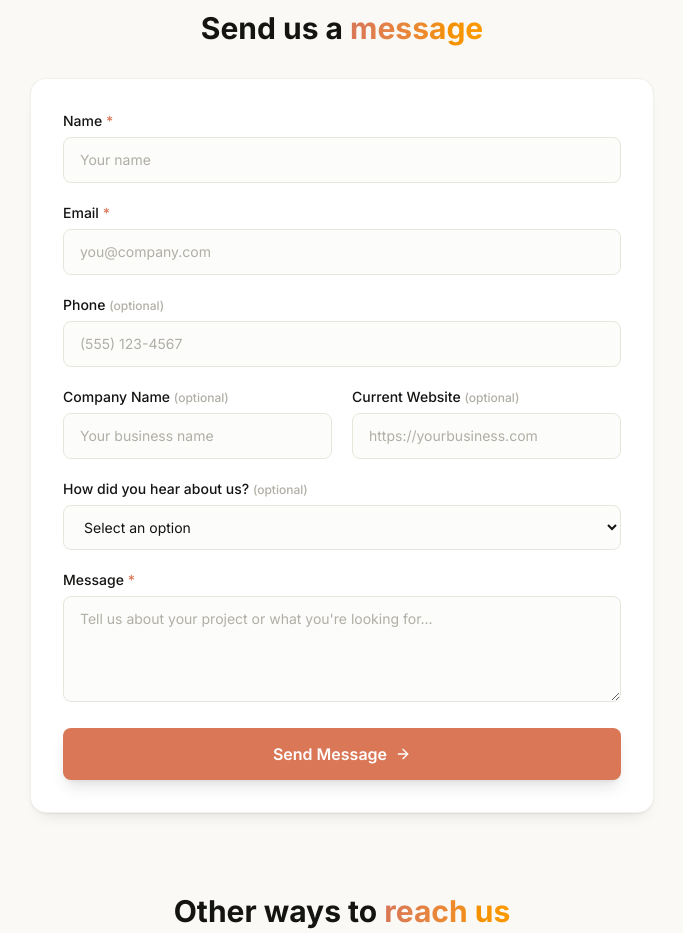
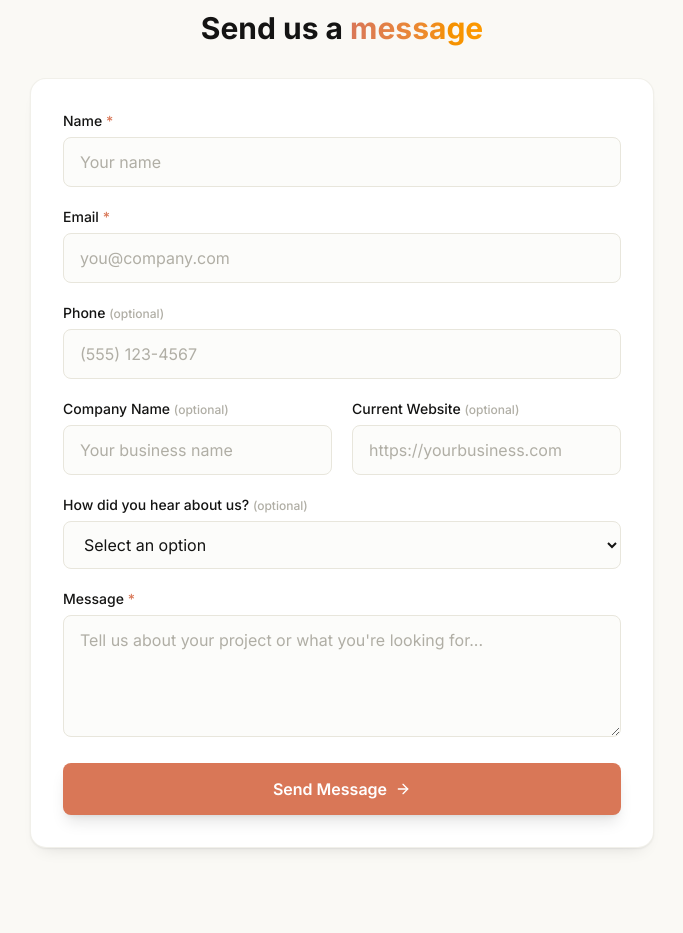
Before and after one commit to Revauri/revauri-sites, a Next.js app in the folder revauri-site/: page /contact in a window 1280 px wide. Shown: the part 520-1453 px from the top of the page, without its empty margins (298-981 px from the left). Built offline with nearby package versions, Linux system fonts and the light colour scheme.

Commit message:
Contact form

```diff
--- a/revauri-site/app/contact/contact-content.tsx
+++ b/revauri-site/app/contact/contact-content.tsx
@@ -106,7 +106,7 @@ export function ContactContent({ isSubmitted = false }: ContactContentProps) {
                       name="name"
                       required
                       placeholder="Your name"
-                      className="w-full rounded-lg border border-brand-light-gray bg-brand-cream/50 px-4 py-3 text-sm text-brand-dark placeholder:text-brand-mid-gray focus:border-brand-orange focus:outline-none focus:ring-1 focus:ring-brand-orange/50 dark:border-brand-mid-gray/20 dark:bg-brand-dark/50 dark:text-brand-cream"
+                      className="w-full rounded-lg border border-brand-light-gray bg-brand-cream/50 px-4 py-3 text-base text-brand-dark placeholder:text-brand-mid-gray focus:border-brand-orange focus:outline-none focus:ring-1 focus:ring-brand-orange/50 dark:border-brand-mid-gray/20 dark:bg-brand-dark/50 dark:text-brand-cream"
                     />
                   </div>
 
@@ -120,7 +120,7 @@ export function ContactContent({ isSubmitted = false }: ContactContentProps) {
                       name="email"
                       required
                       placeholder="you@company.com"
-                      className="w-full rounded-lg border border-brand-light-gray bg-brand-cream/50 px-4 py-3 text-sm text-brand-dark placeholder:text-brand-mid-gray focus:border-brand-orange focus:outline-none focus:ring-1 focus:ring-brand-orange/50 dark:border-brand-mid-gray/20 dark:bg-brand-dark/50 dark:text-brand-cream"
+                      className="w-full rounded-lg border border-brand-light-gray bg-brand-cream/50 px-4 py-3 text-base text-brand-dark placeholder:text-brand-mid-gray focus:border-brand-orange focus:outline-none focus:ring-1 focus:ring-brand-orange/50 dark:border-brand-mid-gray/20 dark:bg-brand-dark/50 dark:text-brand-cream"
                     />
                   </div>
 
@@ -133,7 +133,7 @@ export function ContactContent({ isSubmitted = false }: ContactContentProps) {
                       id="phone"
                       name="phone"
                       placeholder="(555) 123-4567"
-                      className="w-full rounded-lg border border-brand-light-gray bg-brand-cream/50 px-4 py-3 text-sm text-brand-dark placeholder:text-brand-mid-gray focus:border-brand-orange focus:outline-none focus:ring-1 focus:ring-brand-orange/50 dark:border-brand-mid-gray/20 dark:bg-brand-dark/50 dark:text-brand-cream"
+                      className="w-full rounded-lg border border-brand-light-gray bg-brand-cream/50 px-4 py-3 text-base text-brand-dark placeholder:text-brand-mid-gray focus:border-brand-orange focus:outline-none focus:ring-1 focus:ring-brand-orange/50 dark:border-brand-mid-gray/20 dark:bg-brand-dark/50 dark:text-brand-cream"
                     />
                   </div>
 
@@ -147,7 +147,7 @@ export function ContactContent({ isSubmitted = false }: ContactContentProps) {
                         id="company"
                         name="company"
                         placeholder="Your business name"
-                        className="w-full rounded-lg border border-brand-light-gray bg-brand-cream/50 px-4 py-3 text-sm text-brand-dark placeholder:text-brand-mid-gray focus:border-brand-orange focus:outline-none focus:ring-1 focus:ring-brand-orange/50 dark:border-brand-mid-gray/20 dark:bg-brand-dark/50 dark:text-brand-cream"
+                        className="w-full rounded-lg border border-brand-light-gray bg-brand-cream/50 px-4 py-3 text-base text-brand-dark placeholder:text-brand-mid-gray focus:border-brand-orange focus:outline-none focus:ring-1 focus:ring-brand-orange/50 dark:border-brand-mid-gray/20 dark:bg-brand-dark/50 dark:text-brand-cream"
                       />
                     </div>
                     <div>
@@ -159,7 +159,7 @@ export function ContactContent({ isSubmitted = false }: ContactContentProps) {
                         id="website"
                         name="website"
                         placeholder="https://yourbusiness.com"
-                        className="w-full rounded-lg border border-brand-light-gray bg-brand-cream/50 px-4 py-3 text-sm text-brand-dark placeholder:text-brand-mid-gray focus:border-brand-orange focus:outline-none focus:ring-1 focus:ring-brand-orange/50 dark:border-brand-mid-gray/20 dark:bg-brand-dark/50 dark:text-brand-cream"
+                        className="w-full rounded-lg border border-brand-light-gray bg-brand-cream/50 px-4 py-3 text-base text-brand-dark placeholder:text-brand-mid-gray focus:border-brand-orange focus:outline-none focus:ring-1 focus:ring-brand-orange/50 dark:border-brand-mid-gray/20 dark:bg-brand-dark/50 dark:text-brand-cream"
                       />
                     </div>
                   </div>
@@ -172,7 +172,7 @@ export function ContactContent({ isSubmitted = false }: ContactContentProps) {
                       id="referral"
                       name="referral"
                       defaultValue=""
-                      className="w-full rounded-lg border border-brand-light-gray bg-brand-cream/50 px-4 py-3 text-sm text-brand-dark focus:border-brand-orange focus:outline-none focus:ring-1 focus:ring-brand-orange/50 dark:border-brand-mid-gray/20 dark:bg-brand-dark/50 dark:text-brand-cream"
+                      className="w-full rounded-lg border border-brand-light-gray bg-brand-cream/50 px-4 py-3 text-base text-brand-dark focus:border-brand-orange focus:outline-none focus:ring-1 focus:ring-brand-orange/50 dark:border-brand-mid-gray/20 dark:bg-brand-dark/50 dark:text-brand-cream"
                     >
                       <option value="" disabled className="text-brand-mid-gray">Select an option</option>
                       <option value="Google">Google</option>
@@ -193,7 +193,7 @@ export function ContactContent({ isSubmitted = false }: ContactContentProps) {
                       required
                       rows={4}
                       placeholder="Tell us about your project or what you're looking for..."
-                      className="w-full rounded-lg border border-brand-light-gray bg-brand-cream/50 px-4 py-3 text-sm text-brand-dark placeholder:text-brand-mid-gray focus:border-brand-orange focus:outline-none focus:ring-1 focus:ring-brand-orange/50 dark:border-brand-mid-gray/20 dark:bg-brand-dark/50 dark:text-brand-cream"
+                      className="w-full rounded-lg border border-brand-light-gray bg-brand-cream/50 px-4 py-3 text-base text-brand-dark placeholder:text-brand-mid-gray focus:border-brand-orange focus:outline-none focus:ring-1 focus:ring-brand-orange/50 dark:border-brand-mid-gray/20 dark:bg-brand-dark/50 dark:text-brand-cream"
                     />
                   </div>
 
```
